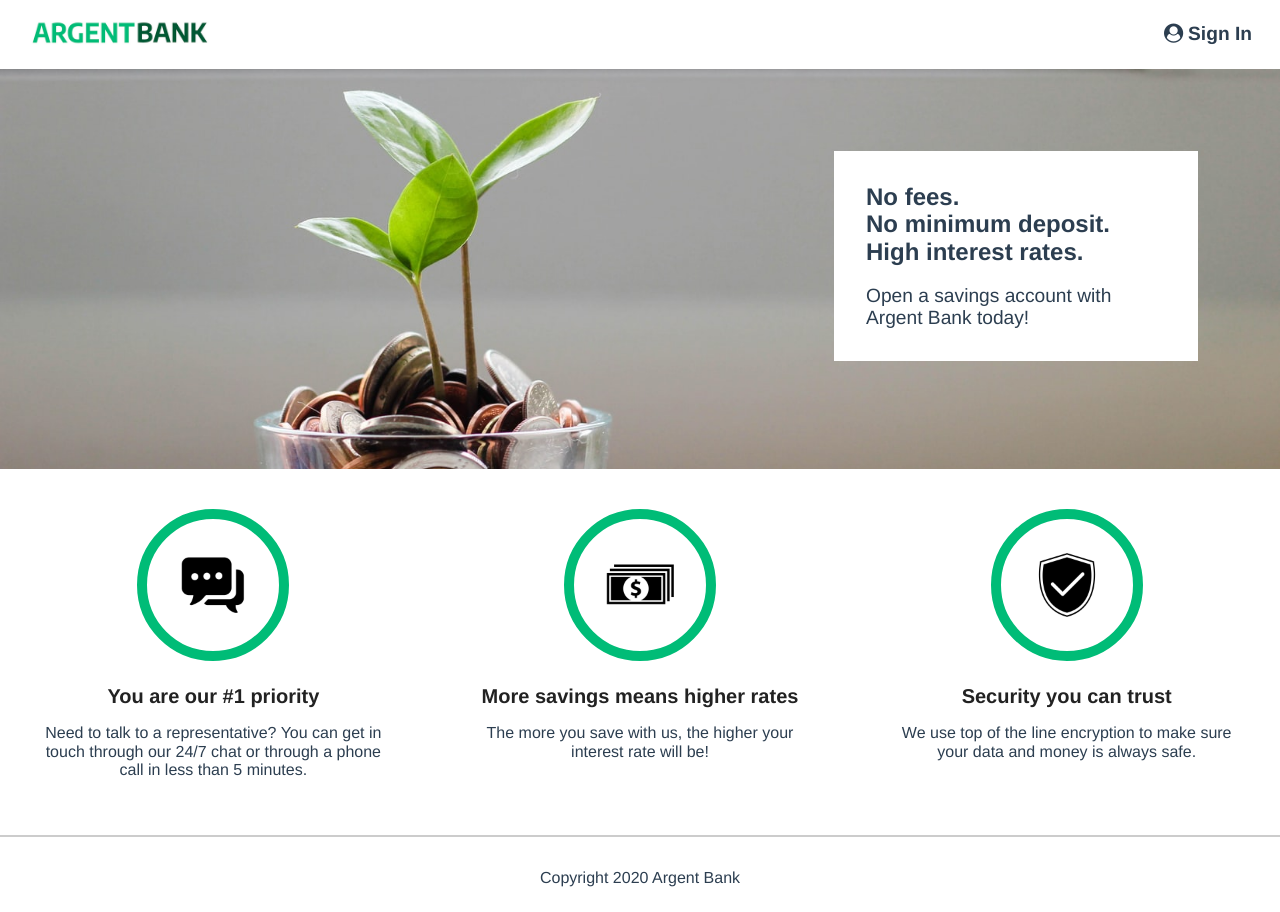
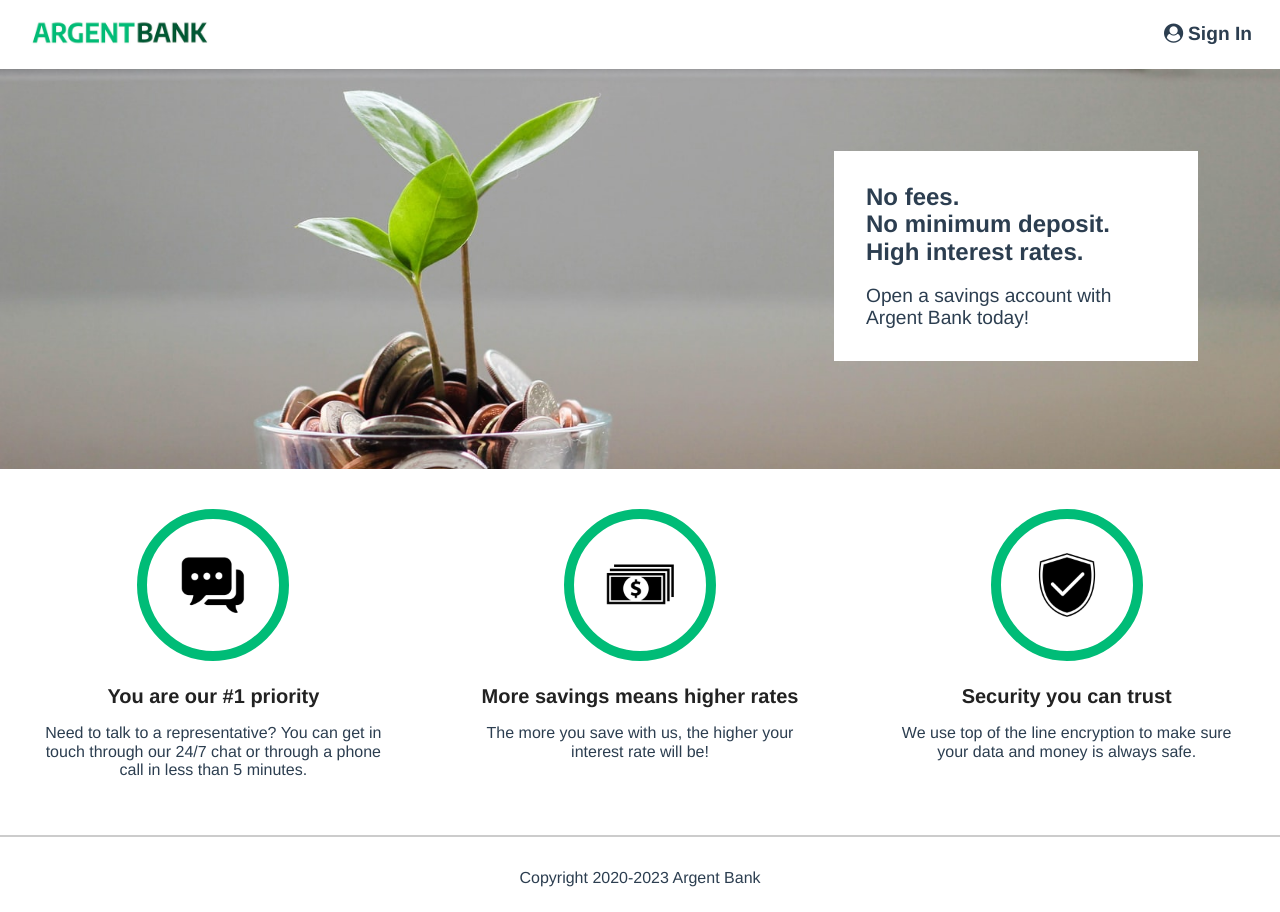
Before and after one commit to erischon/argentbank-frontend, a React (Vite) app: page / in a window 1280 px wide. Built offline with nearby package versions, Linux system fonts and the light colour scheme.

Commit message:
Update Footer.jsx

```diff
--- a/src/components/layouts/Footer.jsx
+++ b/src/components/layouts/Footer.jsx
@@ -1,7 +1,7 @@
 const Footer = () => {
   return (
     <footer className="footer">
-      <p className="footer-text">Copyright 2020 Argent Bank</p>
+      <p className="footer-text">Copyright 2020-2023 Argent Bank</p>
     </footer>
   );
 };
```
